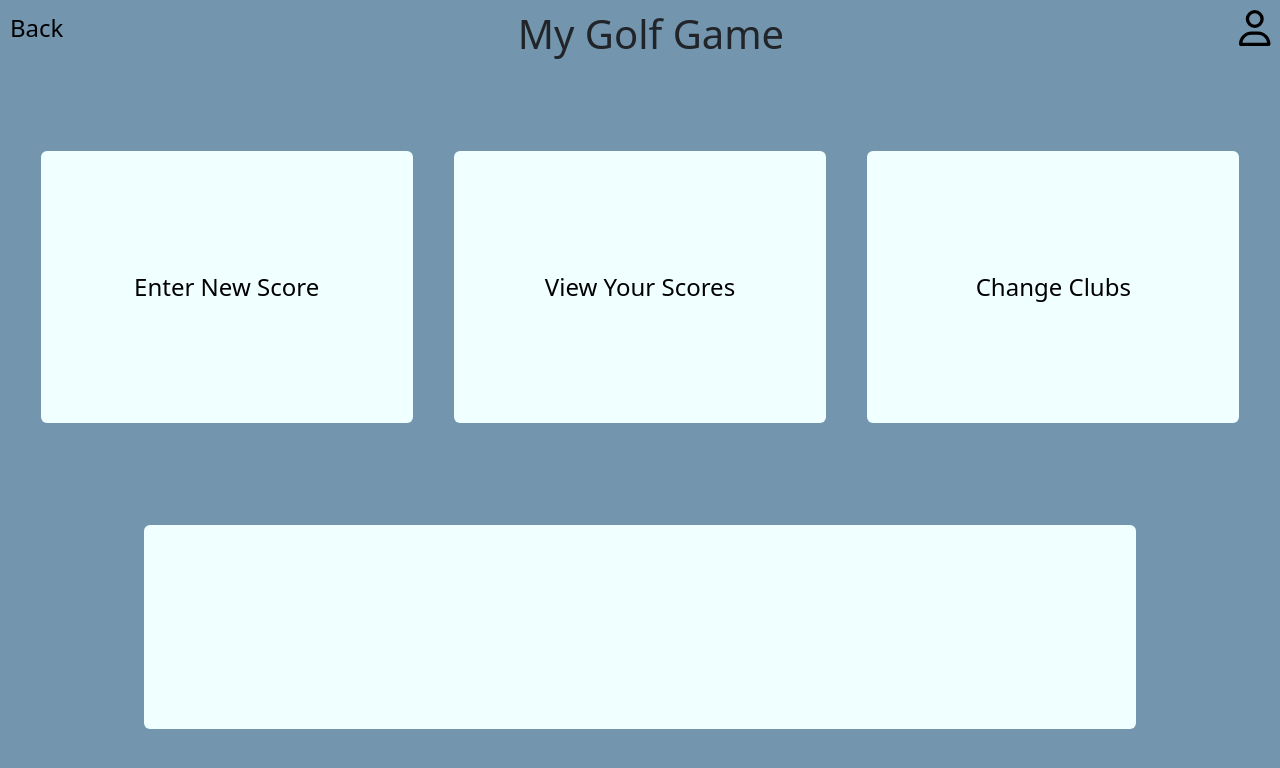
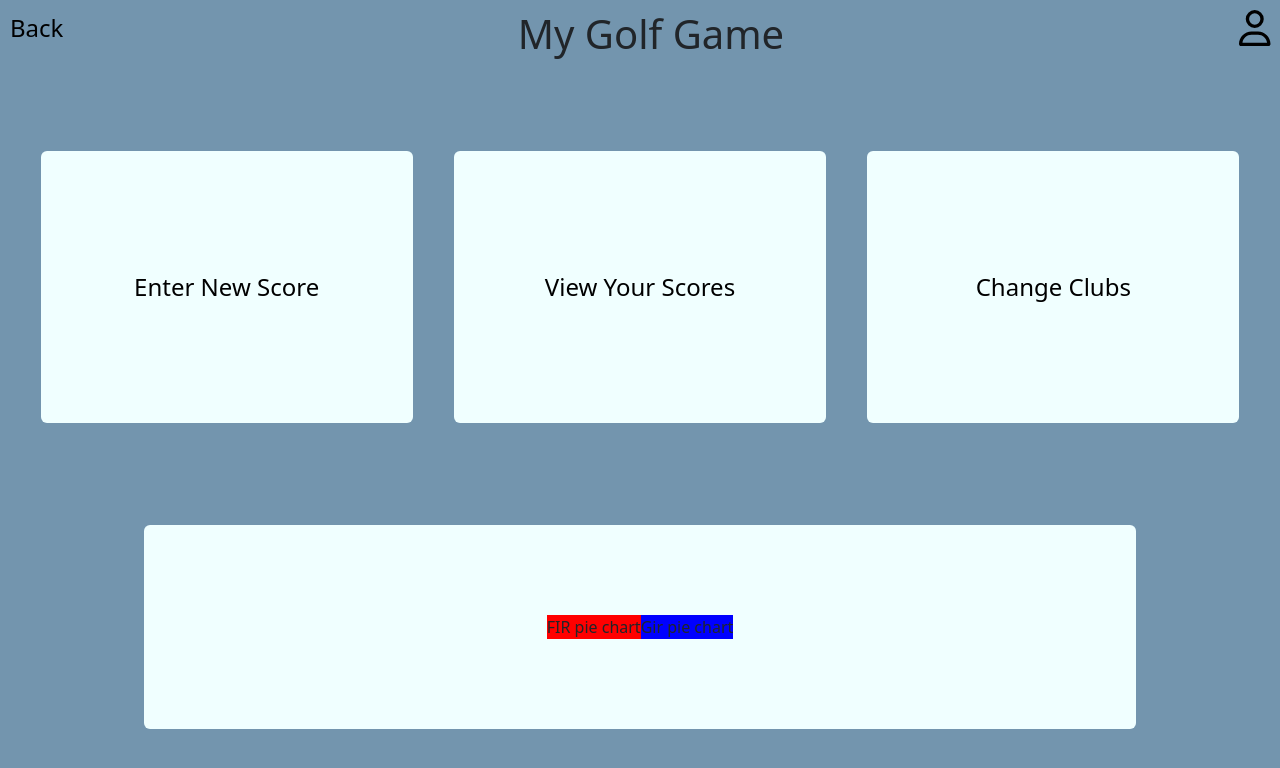
Before and after one commit to HoganBerens/hoganberens.github.io, a React (Create React App) app: page /my-golf-game in a window 1280 px wide. Shown: the top 768 px of the page. Built offline with nearby package versions, Linux system fonts and the light colour scheme.

Commit message:
added logic to my-golf-game dashboard stats

```diff
--- a/src/components/my-golf-game/dashboard.jsx
+++ b/src/components/my-golf-game/dashboard.jsx
@@ -25,9 +25,8 @@ const Dashboard = () => {
         <Link to="/changeClubs" className="my-golf-game-dashboard-card">
           Change Clubs
         </Link>
-        <div className="my-golf-game-dashboard-card-stats">
-          <YourStats />
-        </div>
+
+        <YourStats />
       </div>
     </div>
   );
--- a/src/components/my-golf-game/yourStats.css
+++ b/src/components/my-golf-game/yourStats.css
@@ -0,0 +1,15 @@
+.yourStats-wrapper {
+  width: 80%;
+  background-color: azure;
+  justify-content: center;
+  align-items: center;
+  border-radius: 6px;
+  display: flex;
+  height: 30%;
+}
+.yourStats-FIR-wrapper {
+  background-color: red;
+}
+.yourStats-Gir-wrapper {
+  background-color: blue;
+}
--- a/src/components/my-golf-game/yourStats.jsx
+++ b/src/components/my-golf-game/yourStats.jsx
@@ -9,19 +9,48 @@ const YourStats = () => {
   let secondScoreBack = scores[1][1];
   let thirdScoreFront = scores[2][0];
   let thirdScoreBack = scores[2][1];
-  let allScores = [
-    firstScoreBack,
-    firstScoreFront,
-    secondScoreBack,
-    secondScoreFront,
-    thirdScoreBack,
-    thirdScoreFront,
-  ];
+  let allFIRs = [];
+
+  for (let i = 0; i <= scores.length; i++) {}
+
+  for (let i = 0; i <= 8; i++) {
+    thirdScoreBack[i].Par != 3
+      ? thirdScoreBack[i].FIR
+        ? allFIRs.push(1)
+        : allFIRs.push(0)
+      : console.log("no FIR");
+    thirdScoreFront[i].Par != 3
+      ? thirdScoreFront[i].FIR
+        ? allFIRs.push(1)
+        : allFIRs.push(0)
+      : console.log("no FIR");
+    secondScoreBack[i].Par != 3
+      ? secondScoreBack[i].FIR
+        ? allFIRs.push(1)
+        : allFIRs.push(0)
+      : console.log("no FIR");
+    secondScoreFront[i].Par != 3
+      ? secondScoreFront[i].FIR
+        ? allFIRs.push(1)
+        : allFIRs.push(0)
+      : console.log("no FIR");
+    firstScoreBack[i].Par != 3
+      ? firstScoreBack[i].FIR
+        ? allFIRs.push(1)
+        : allFIRs.push(0)
+      : console.log("no FIR");
+    firstScoreFront[i].Par != 3
+      ? firstScoreFront[i].FIR
+        ? allFIRs.push(1)
+        : allFIRs.push(0)
+      : console.log("no FIR");
+  }
 
   return (
-    <div>
-      <div>{console.log(allScores[0][4].FIR)}</div>
-      <div>{allScores[0][3].FIR}</div>
+    <div className="yourStats-wrapper">
+      {console.log(scores)}
+      <div className="yourStats-FIR-wrapper">FIR pie chart</div>
+      <div className="yourStats-Gir-wrapper">Gir pie chart</div>
     </div>
   );
 };
```
